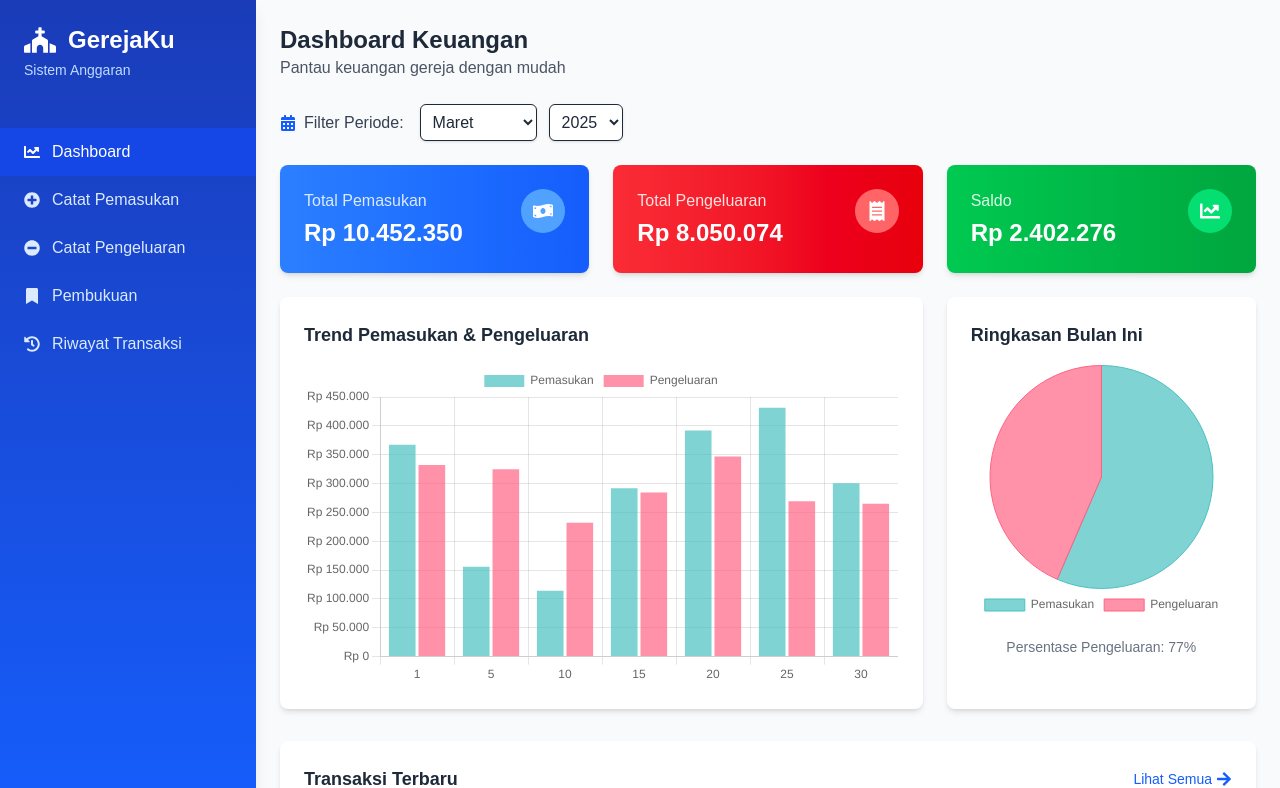
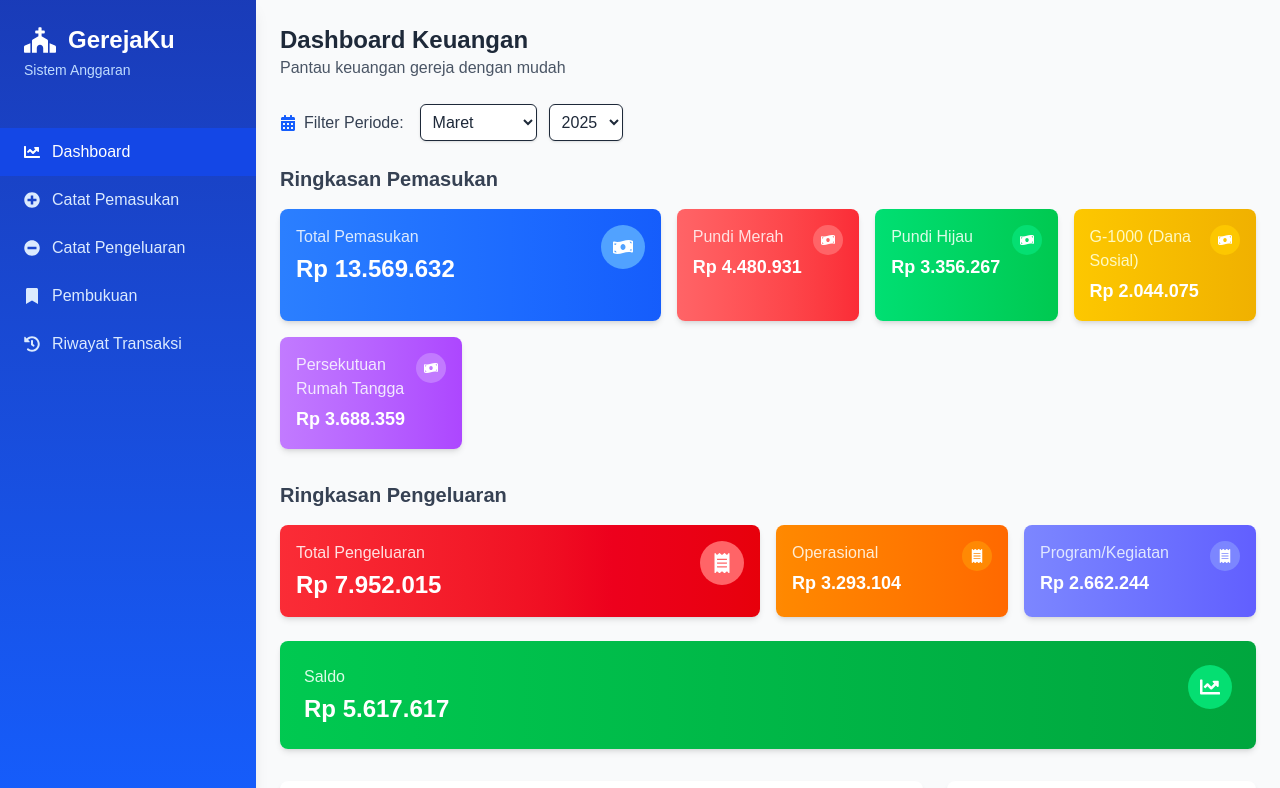
Before and after one commit to GabrielArdy/finance-tracker-react, a Next.js app: page /admin/dashboard in a window 1280 px wide. Shown: the top 788 px of the page. Built offline with nearby package versions, Linux system fonts and the light colour scheme.

Commit message:
feat: add additional information for fund

```diff
--- a/src/app/admin/dashboard/page.jsx
+++ b/src/app/admin/dashboard/page.jsx
@@ -48,24 +48,61 @@ const Dashboard = () => {
   const [expenseData, setExpenseData] = useState([]);
   const [transactions, setTransactions] = useState([]);
 
+  // New state variables for different offering types
+  const [pundiMerahData, setPundiMerahData] = useState([]);
+  const [pundiHijauData, setPundiHijauData] = useState([]);
+  const [g1000Data, setG1000Data] = useState([]);
+  const [rumahTanggaData, setRumahTanggaData] = useState([]);
+
+  // New state variables for different expense types
+  const [operationalExpenses, setOperationalExpenses] = useState([]);
+  const [programExpenses, setProgramExpenses] = useState([]);
+  const [socialExpenses, setSocialExpenses] = useState([]);
+
   // Fetch data based on selected period
   useEffect(() => {
     // Mock data for example
     // In real implementation, replace with API calls
-    const mockIncomeData = Array.from({length: 30}, () => Math.floor(Math.random() * 500000) + 100000);
-    const mockExpenseData = Array.from({length: 30}, () => Math.floor(Math.random() * 400000) + 50000);
+    const mockPundiMerahData = Array.from({length: 30}, () => Math.floor(Math.random() * 200000) + 50000);
+    const mockPundiHijauData = Array.from({length: 30}, () => Math.floor(Math.random() * 150000) + 30000);
+    const mockG1000Data = Array.from({length: 30}, () => Math.floor(Math.random() * 100000) + 20000);
+    const mockRumahTanggaData = Array.from({length: 30}, () => Math.floor(Math.random() * 150000) + 40000);
+
+    // Calculate total income data as sum of all offering types
+    const totalIncomeData = Array.from({length: 30}, (_, i) =>
+      mockPundiMerahData[i] + mockPundiHijauData[i] + mockG1000Data[i] + mockRumahTanggaData[i]
+    );
+
+    // Mock expense data by category
+    const mockOperationalExpenses = Array.from({length: 30}, () => Math.floor(Math.random() * 150000) + 30000);
+    const mockProgramExpenses = Array.from({length: 30}, () => Math.floor(Math.random() * 130000) + 20000);
+    const mockSocialExpenses = Array.from({length: 30}, () => Math.floor(Math.random() * 120000) + 10000);
+
+    // Calculate total expense data as sum of all expense types
+    const totalExpenseData = Array.from({length: 30}, (_, i) =>
+      mockOperationalExpenses[i] + mockProgramExpenses[i] + mockSocialExpenses[i]
+    );
 
     const mockTransactions = [
-      { id: 1, type: 'income', category: 'Persembahan', amount: 2500000, date: '2023-03-05', description: 'Persembahan minggu pertama' },
-      { id: 2, type: 'expense', category: 'Utilitas', amount: 750000, date: '2023-03-07', description: 'Pembayaran listrik' },
-      { id: 3, type: 'income', category: 'Perpuluhan', amount: 1750000, date: '2023-03-12', description: 'Perpuluhan jemaat' },
-      { id: 4, type: 'expense', category: 'Kegiatan', amount: 1200000, date: '2023-03-15', description: 'Kegiatan remaja' },
-      { id: 5, type: 'income', category: 'Donasi', amount: 5000000, date: '2023-03-20', description: 'Donasi pembangunan' },
-      { id: 6, type: 'expense', category: 'Gaji', amount: 3500000, date: '2023-03-25', description: 'Gaji staf gereja' },
+      { id: 1, type: 'income', category: 'Persembahan', source: 'Pundi Merah', amount: 2500000, date: '2023-03-05', description: 'Persembahan minggu pertama' },
+      { id: 2, type: 'expense', category: 'Utilitas', source: 'Operasional', amount: 750000, date: '2023-03-07', description: 'Pembayaran listrik' },
+      { id: 3, type: 'income', category: 'Perpuluhan', source: 'Pundi Hijau', amount: 1750000, date: '2023-03-12', description: 'Perpuluhan jemaat' },
+      { id: 4, type: 'expense', category: 'Kegiatan', source: 'Program', amount: 1200000, date: '2023-03-15', description: 'Kegiatan remaja' },
+      { id: 5, type: 'income', category: 'Donasi', source: 'G-1000', amount: 5000000, date: '2023-03-20', description: 'Donasi pembangunan' },
+      { id: 6, type: 'expense', category: 'Gaji', source: 'Operasional', amount: 3500000, date: '2023-03-25', description: 'Gaji staf gereja' },
     ];
 
-    setIncomeData(mockIncomeData);
-    setExpenseData(mockExpenseData);
+    setPundiMerahData(mockPundiMerahData);
+    setPundiHijauData(mockPundiHijauData);
+    setG1000Data(mockG1000Data);
+    setRumahTanggaData(mockRumahTanggaData);
+
+    setOperationalExpenses(mockOperationalExpenses);
+    setProgramExpenses(mockProgramExpenses);
+    setSocialExpenses(mockSocialExpenses);
+
+    setIncomeData(totalIncomeData);
+    setExpenseData(totalExpenseData);
     setTransactions(mockTransactions);
   }, [selectedMonth, selectedYear]);
 
@@ -234,9 +271,11 @@ const Dashboard = () => {
           </div>
         </div>
 
-        {/* Summary Cards */}
-        <div className="grid grid-cols-1 md:grid-cols-3 gap-6 mb-6">
-          <div className="bg-gradient-to-r from-blue-500 to-blue-600 p-6 rounded-lg shadow-md text-white">
+        {/* Summary Cards - Income */}
+        <h3 className="text-xl font-bold text-gray-700 mb-4">Ringkasan Pemasukan</h3>
+        <div className="grid grid-cols-1 md:grid-cols-2 lg:grid-cols-5 gap-4 mb-6">
+          {/* Grand Total Income Card */}
+          <div className="bg-gradient-to-r from-blue-500 to-blue-600 p-4 rounded-lg shadow-md text-white col-span-1 md:col-span-2">
             <div className="flex justify-between items-start">
               <div>
                 <p className="text-blue-100">Total Pemasukan</p>
@@ -249,7 +288,73 @@ const Dashboard = () => {
               </div>
             </div>
           </div>
-          <div className="bg-gradient-to-r from-red-500 to-red-600 p-6 rounded-lg shadow-md text-white">
+
+          {/* Pundi Merah Card */}
+          <div className="bg-gradient-to-r from-red-400 to-red-500 p-4 rounded-lg shadow-md text-white">
+            <div className="flex justify-between items-start">
+              <div>
+                <p className="text-red-100">Pundi Merah</p>
+                <h3 className="text-lg font-bold mt-1">
+                  {formatCurrency(pundiMerahData.reduce((a, b) => a + b, 0))}
+                </h3>
+              </div>
+              <div className="p-2 bg-red-400 bg-opacity-30 rounded-full">
+                <FaMoneyBillWave className="text-sm" />
+              </div>
+            </div>
+          </div>
+
+          {/* Pundi Hijau Card */}
+          <div className="bg-gradient-to-r from-green-400 to-green-500 p-4 rounded-lg shadow-md text-white">
+            <div className="flex justify-between items-start">
+              <div>
+                <p className="text-green-100">Pundi Hijau</p>
+                <h3 className="text-lg font-bold mt-1">
+                  {formatCurrency(pundiHijauData.reduce((a, b) => a + b, 0))}
+                </h3>
+              </div>
+              <div className="p-2 bg-green-400 bg-opacity-30 rounded-full">
+                <FaMoneyBillWave className="text-sm" />
+              </div>
+            </div>
+          </div>
+
+          {/* G-1000 Card */}
+          <div className="bg-gradient-to-r from-yellow-400 to-yellow-500 p-4 rounded-lg shadow-md text-white">
+            <div className="flex justify-between items-start">
+              <div>
+                <p className="text-yellow-100">G-1000 (Dana Sosial)</p>
+                <h3 className="text-lg font-bold mt-1">
+                  {formatCurrency(g1000Data.reduce((a, b) => a + b, 0))}
+                </h3>
+              </div>
+              <div className="p-2 bg-yellow-400 bg-opacity-30 rounded-full">
+                <FaMoneyBillWave className="text-sm" />
+              </div>
+            </div>
+          </div>
+
+          {/* Persekutuan Rumah Tangga Card */}
+          <div className="bg-gradient-to-r from-purple-400 to-purple-500 p-4 rounded-lg shadow-md text-white">
+            <div className="flex justify-between items-start">
+              <div>
+                <p className="text-purple-100">Persekutuan Rumah Tangga</p>
+                <h3 className="text-lg font-bold mt-1">
+                  {formatCurrency(rumahTanggaData.reduce((a, b) => a + b, 0))}
+                </h3>
+              </div>
+              <div className="p-2 bg-purple-400 bg-opacity-30 rounded-full">
+                <FaMoneyBillWave className="text-sm" />
+              </div>
+            </div>
+          </div>
+        </div>
+
+        {/* Summary Cards - Expense */}
+        <h3 className="text-xl font-bold text-gray-700 mb-4 mt-8">Ringkasan Pengeluaran</h3>
+        <div className="grid grid-cols-1 md:grid-cols-4 gap-4 mb-6">
+          {/* Grand Total Expense Card */}
+          <div className="bg-gradient-to-r from-red-500 to-red-600 p-4 rounded-lg shadow-md text-white col-span-1 md:col-span-2">
             <div className="flex justify-between items-start">
               <div>
                 <p className="text-red-100">Total Pengeluaran</p>
@@ -262,7 +367,40 @@ const Dashboard = () => {
               </div>
             </div>
           </div>
-          <div className="bg-gradient-to-r from-green-500 to-green-600 p-6 rounded-lg shadow-md text-white">
+
+          {/* Operational Expenses Card */}
+          <div className="bg-gradient-to-r from-orange-400 to-orange-500 p-4 rounded-lg shadow-md text-white">
+            <div className="flex justify-between items-start">
+              <div>
+                <p className="text-orange-100">Operasional</p>
+                <h3 className="text-lg font-bold mt-1">
+                  {formatCurrency(operationalExpenses.reduce((a, b) => a + b, 0))}
+                </h3>
+              </div>
+              <div className="p-2 bg-orange-400 bg-opacity-30 rounded-full">
+                <FaReceipt className="text-sm" />
+              </div>
+            </div>
+          </div>
+
+          {/* Program Expenses Card */}
+          <div className="bg-gradient-to-r from-indigo-400 to-indigo-500 p-4 rounded-lg shadow-md text-white">
+            <div className="flex justify-between items-start">
+              <div>
+                <p className="text-indigo-100">Program/Kegiatan</p>
+                <h3 className="text-lg font-bold mt-1">
+                  {formatCurrency(programExpenses.reduce((a, b) => a + b, 0))}
+                </h3>
+              </div>
+              <div className="p-2 bg-indigo-400 bg-opacity-30 rounded-full">
+                <FaReceipt className="text-sm" />
+              </div>
+            </div>
+          </div>
+        </div>
+
+        {/* Balance Card */}
+        <div className="bg-gradient-to-r from-green-500 to-green-600 p-6 rounded-lg shadow-md text-white mb-8">
           <div className="flex justify-between items-start">
             <div>
               <p className="text-green-100">Saldo</p>
@@ -275,7 +413,6 @@ const Dashboard = () => {
             </div>
             <div className="p-3 bg-green-400 bg-opacity-30 rounded-full">
               <FaChartLine className="text-xl" />
-              </div>
             </div>
           </div>
         </div>
@@ -370,6 +507,7 @@ const Dashboard = () => {
                 <tr>
                   <th className="px-6 py-3 text-left text-xs font-medium text-gray-500 uppercase tracking-wider">Tanggal</th>
                   <th className="px-6 py-3 text-left text-xs font-medium text-gray-500 uppercase tracking-wider">Kategori</th>
+                  <th className="px-6 py-3 text-left text-xs font-medium text-gray-500 uppercase tracking-wider">Sumber Dana</th>
                   <th className="px-6 py-3 text-left text-xs font-medium text-gray-500 uppercase tracking-wider">Keterangan</th>
                   <th className="px-6 py-3 text-left text-xs font-medium text-gray-500 uppercase tracking-wider">Jumlah</th>
                 </tr>
@@ -387,6 +525,9 @@ const Dashboard = () => {
                         }`}></span>
                         <span className="text-sm font-medium text-gray-800">{transaction.category}</span>
                       </div>
+                    </td>
+                    <td className="px-6 py-4 text-sm text-gray-800">
+                      {transaction.source}
                     </td>
                     <td className="px-6 py-4 text-sm text-gray-800">
                       {transaction.description}
```
Lines whose indentation alone changed are shown as unchanged.
